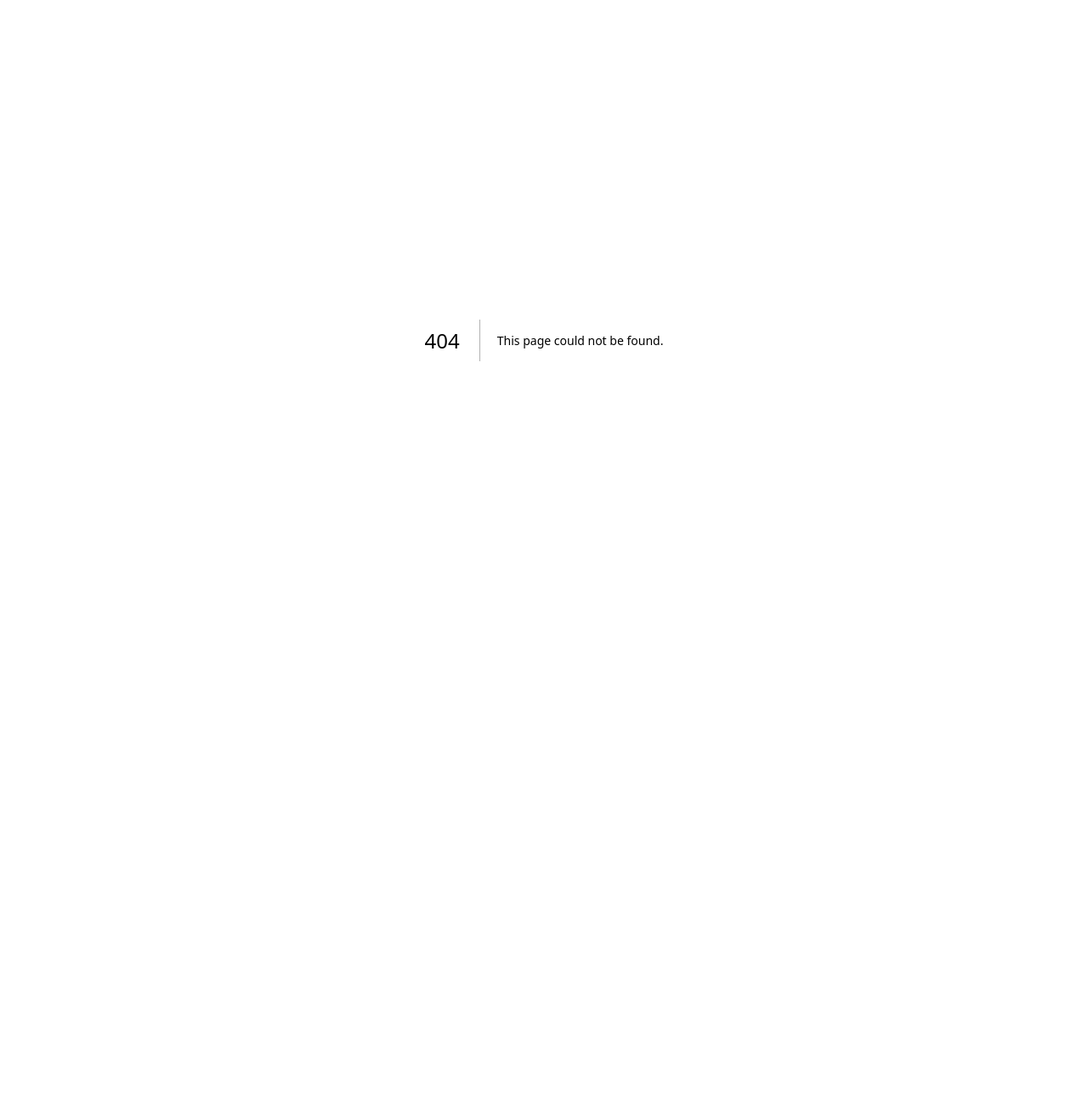
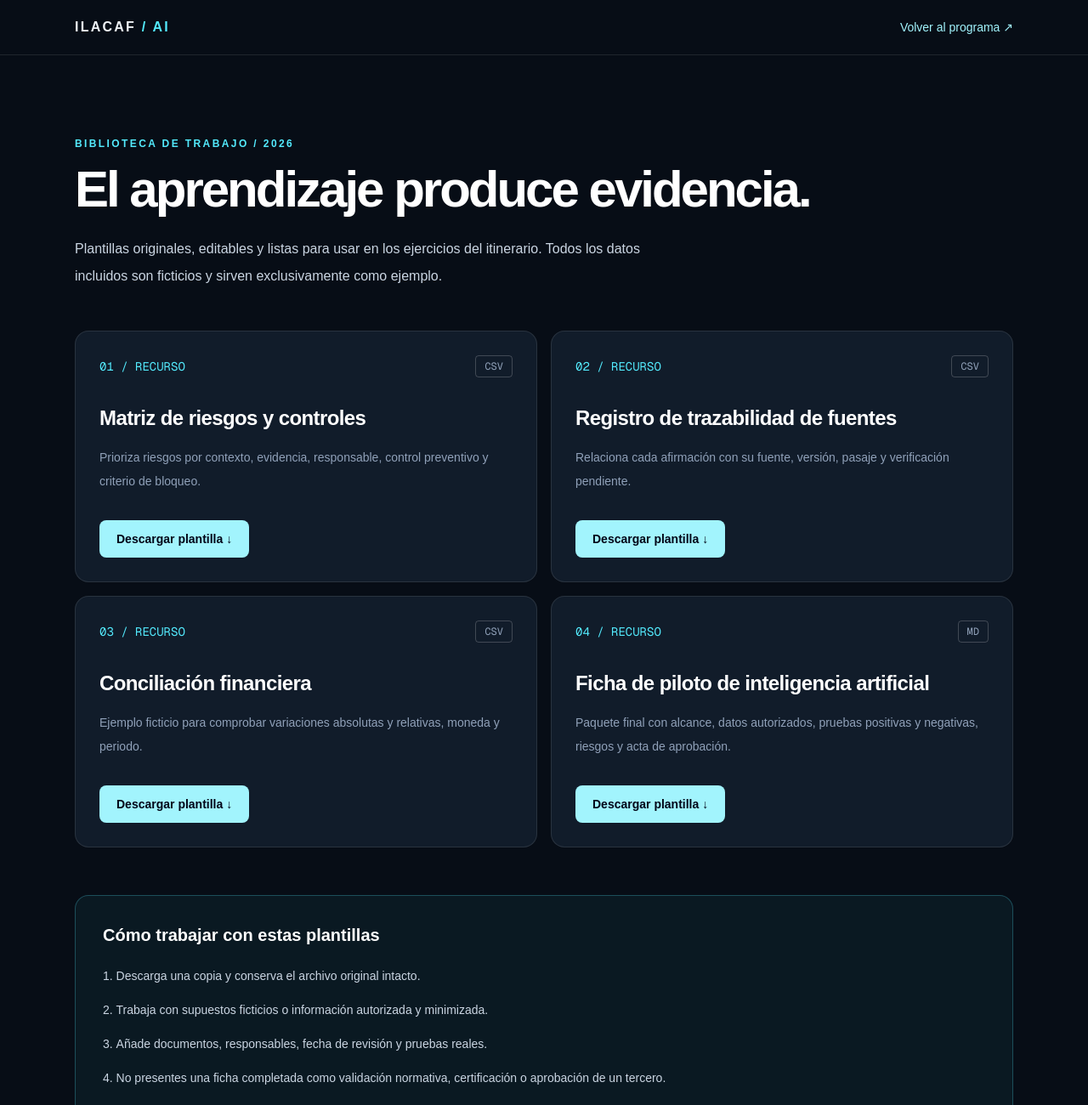
Before and after one commit to belentani7/ilacaf-taller-ia, a Next.js app: page /recursos in a window 1280 px wide. Before the commit this address had no page. Shown: the top 1300 px of the page at 85% size. Before the commit the page ends 800 px from the top, so only its background shows below. Built offline with nearby package versions, Linux system fonts and the light colour scheme.

Commit message:
feat(ilacaf): ship real resource library with four downloadable learning artifacts

```diff
--- /dev/null
+++ b/app/recursos/page.tsx
@@ -0,0 +1,48 @@
+import type { Metadata } from "next";
+import Link from "next/link";
+
+export const metadata: Metadata = {
+  title: "Recursos de trabajo — ILACAF",
+  description: "Plantillas educativas descargables para documentación, auditoría, conciliación y pilotos de IA.",
+};
+
+const resources = [
+  { id:"01", title:"Matriz de riesgos y controles", kind:"CSV", url:"/templates/matriz-riesgos.csv", description:"Prioriza riesgos por contexto, evidencia, responsable, control preventivo y criterio de bloqueo." },
+  { id:"02", title:"Registro de trazabilidad de fuentes", kind:"CSV", url:"/templates/trazabilidad-fuentes.csv", description:"Relaciona cada afirmación con su fuente, versión, pasaje y verificación pendiente." },
+  { id:"03", title:"Conciliación financiera", kind:"CSV", url:"/templates/conciliacion-financiera.csv", description:"Ejemplo ficticio para comprobar variaciones absolutas y relativas, moneda y periodo." },
+  { id:"04", title:"Ficha de piloto de inteligencia artificial", kind:"MD", url:"/templates/ficha-piloto.md", description:"Paquete final con alcance, datos autorizados, pruebas positivas y negativas, riesgos y acta de aprobación." },
+];
+
+export default function ResourcesPage() {
+  return (
+    <div className="min-h-screen bg-[#070d16] text-slate-100">
+      <header className="border-b border-white/10"><nav className="mx-auto flex h-16 max-w-6xl items-center justify-between gap-4 px-6"><Link href="/" className="font-semibold tracking-[.14em]">ILACAF<span className="text-cyan-300"> / AI</span></Link><Link href="/#temario" className="text-sm text-cyan-200 hover:text-white">Volver al programa ↗</Link></nav></header>
+      <main className="mx-auto max-w-6xl px-6 py-16 sm:py-24">
+        <p className="text-xs font-semibold uppercase tracking-[.2em] text-cyan-300">Biblioteca de trabajo / 2026</p>
+        <h1 className="mt-4 max-w-4xl text-5xl font-semibold tracking-[-.05em] text-white sm:text-6xl">El aprendizaje produce evidencia.</h1>
+        <p className="mt-6 max-w-2xl text-base leading-8 text-slate-300">Plantillas originales, editables y listas para usar en los ejercicios del itinerario. Todos los datos incluidos son ficticios y sirven exclusivamente como ejemplo.</p>
+        <section aria-label="Descargas" className="mt-12 grid gap-4 md:grid-cols-2">
+          {resources.map((resource) => (
+            <article key={resource.id} className="flex flex-col rounded-2xl border border-white/10 bg-[#111c2a] p-7">
+              <div className="flex items-center justify-between"><span className="font-mono text-sm text-cyan-300">{resource.id} / RECURSO</span><span className="rounded border border-white/20 px-2.5 py-1 font-mono text-xs text-slate-400">{resource.kind}</span></div>
+              <h2 className="mt-8 text-2xl font-semibold tracking-tight text-white">{resource.title}</h2>
+              <p className="mt-4 flex-1 text-sm leading-7 text-slate-400">{resource.description}</p>
+              <a href={resource.url} download className="mt-8 inline-flex w-fit rounded-lg bg-cyan-200 px-5 py-3 text-sm font-bold text-slate-950 hover:bg-white">Descargar plantilla ↓</a>
+            </article>
+          ))}
+        </section>
+        <section className="mt-14 rounded-2xl border border-cyan-300/25 bg-cyan-300/[.055] p-8">
+          <h2 className="text-xl font-semibold text-white">Cómo trabajar con estas plantillas</h2>
+          <ol className="mt-5 list-inside list-decimal space-y-3 text-sm leading-7 text-slate-300">
+            <li>Descarga una copia y conserva el archivo original intacto.</li>
+            <li>Trabaja con supuestos ficticios o información autorizada y minimizada.</li>
+            <li>Añade documentos, responsables, fecha de revisión y pruebas reales.</li>
+            <li>No presentes una ficha completada como validación normativa, certificación o aprobación de un tercero.</li>
+          </ol>
+          <p className="mt-6 text-xs text-slate-400">Los enlaces apuntan a archivos incluidos en este mismo proyecto; no dependen de servicios externos.</p>
+        </section>
+      </main>
+      <footer className="border-t border-white/10 px-6 py-8 text-xs text-slate-400"><div className="mx-auto flex max-w-6xl flex-wrap justify-between gap-4"><span>ILACAF · Formación abierta</span><Link href="/privacidad" className="hover:text-white">Privacidad y límites</Link></div></footer>
+    </div>
+  );
+}
```
